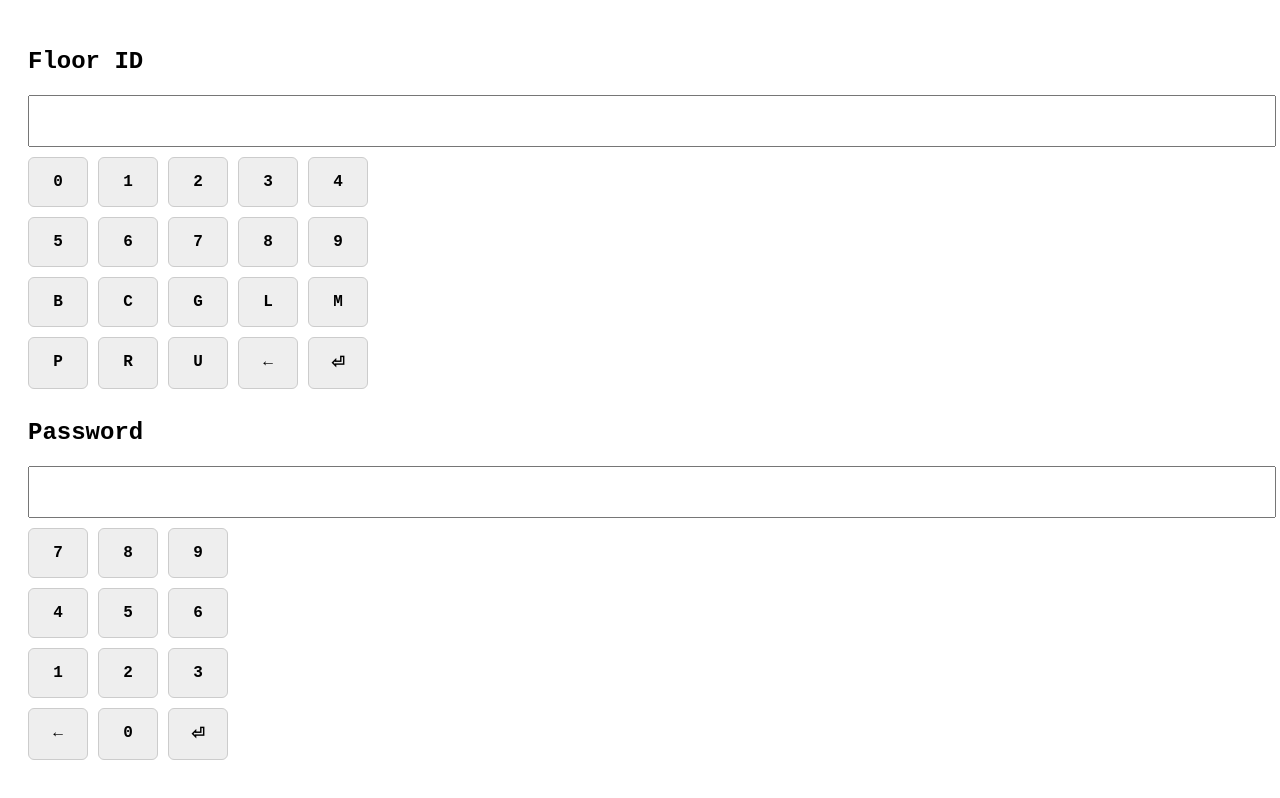
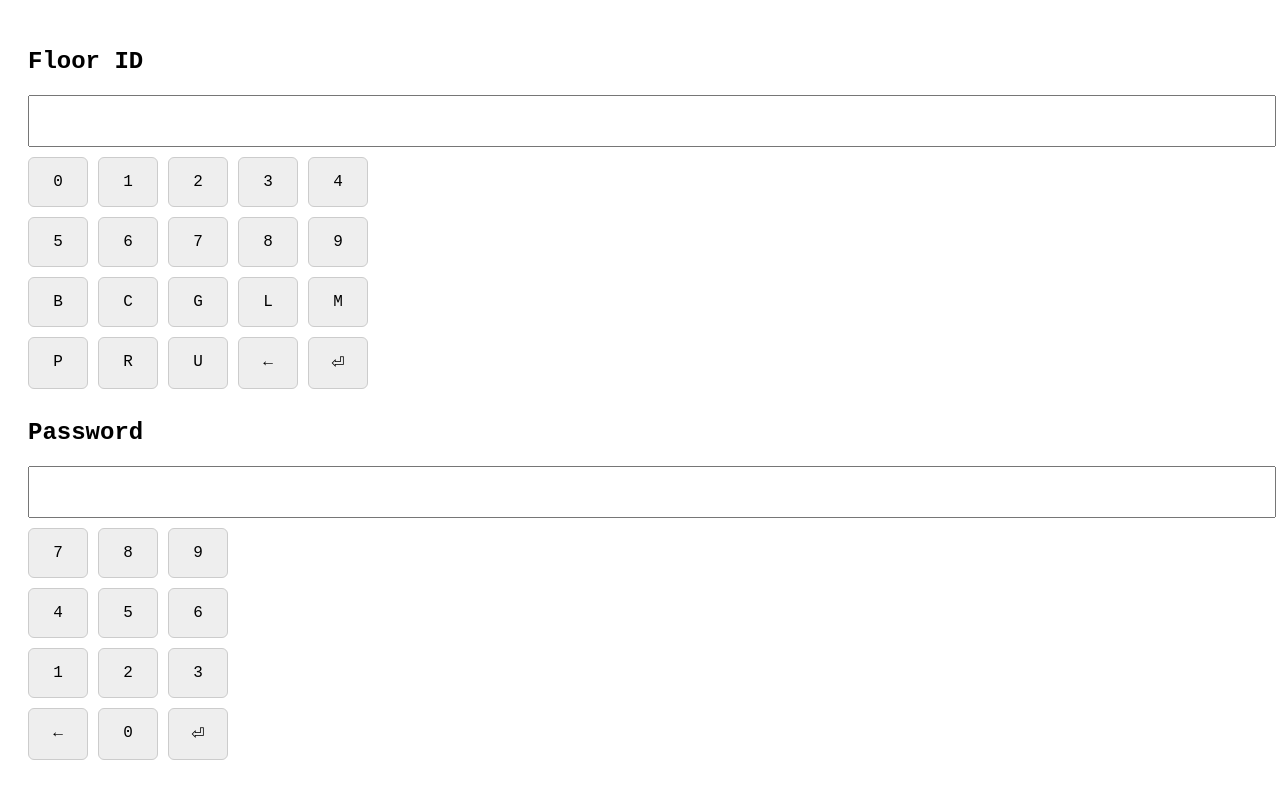
Before and after one commit to ExtendedMaster113/extendedmaster113.github.io, a plain HTML site: page 2013.html in a window 1280 px wide. Drawn offline with Linux system fonts and the light colour scheme; a web font is replaced by a local one.

Commit message:
Update 2013.html

```diff
--- a/2013.html
+++ b/2013.html
@@ -34,7 +34,7 @@
       background-color: #eee;
       border: 1px solid #ccc;
       text-align: center;
-      font-weight: bold;
+      font-weight: medium;
       cursor: pointer;
       border-radius: 6px;
     }
```
